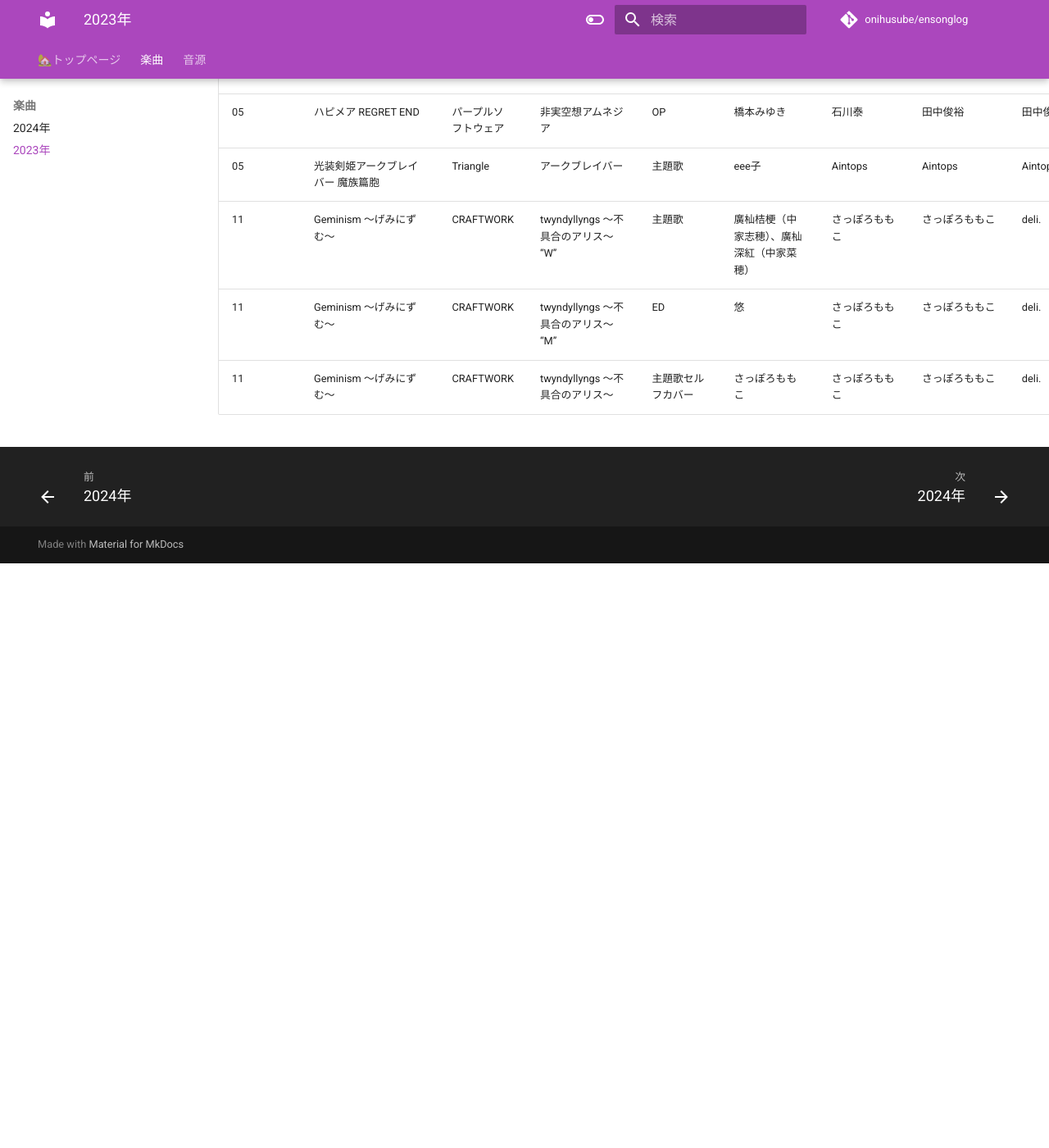
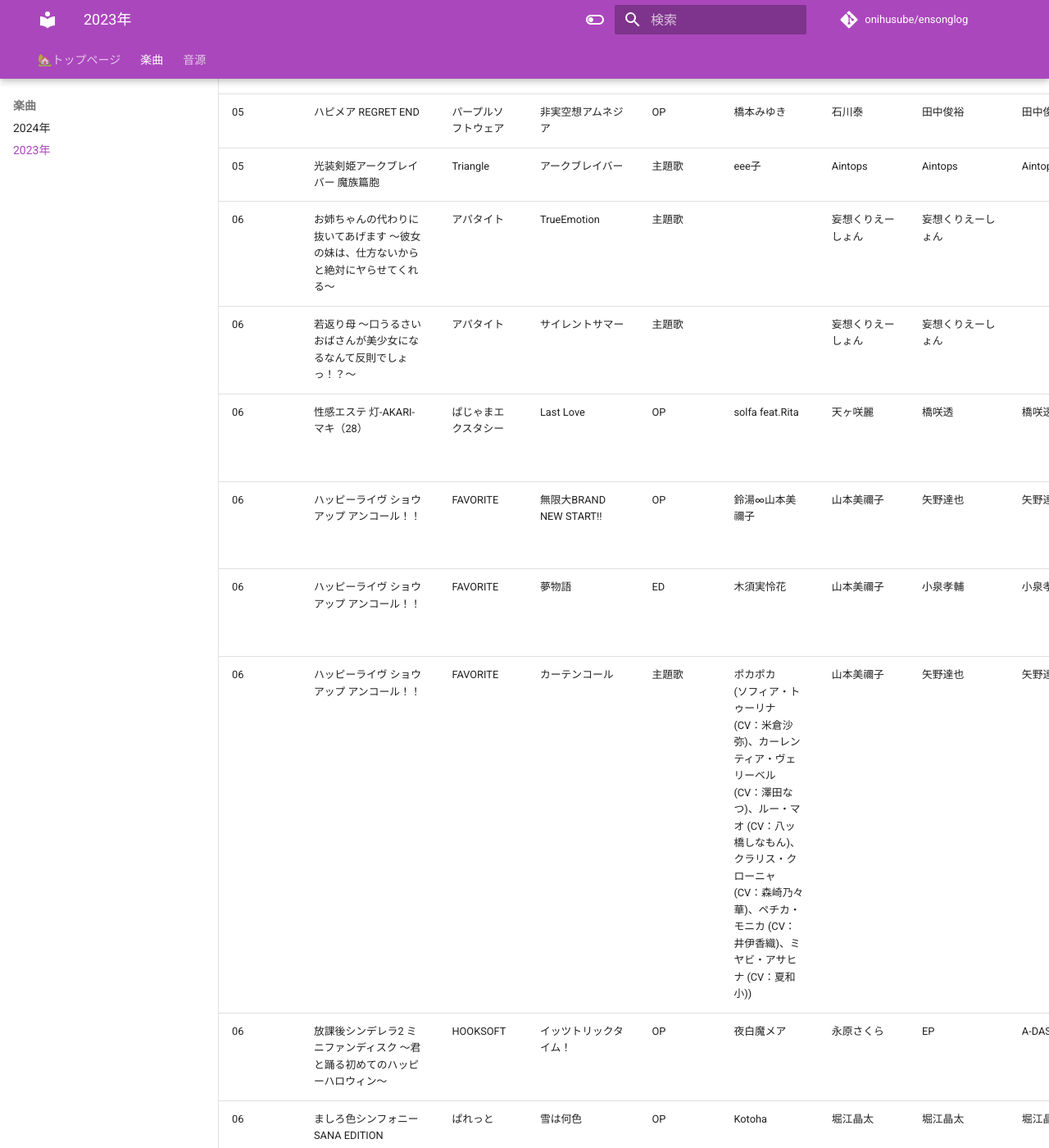
Before and after one commit to onihusube/ensonglog, an MkDocs documentation site: the page built from docs/2023/楽曲.md, in a window 1280 px wide and 1400 px high, scrolled down 9087 px. Shown: the whole window at 82% size. Built offline with MkDocs 1.6.1 and Material for MkDocs 9.7.7, drawn with Linux system fonts in a browser that asks for light colours; comment, search, counter and statistics services are not loaded; before the commit the page ends 9774 px from its top, so only the background shows below that; some of the changed text lies outside the part shown.

Commit message:
2023/06追加とクレジット追加

```diff
--- a/docs/2023/楽曲.md
+++ b/docs/2023/楽曲.md
@@ -93,6 +93,26 @@ search:
 | 05 | クリミナルボーダー 2nd offence | パープルソフトウェア | 隠恋情 原画家ver | OPカバー | さめまんま | 石川泰 | 山口たこ |  |  |  | [:fontawesome-brands-youtube:](https://www.youtube.com/watch?v=GX1nGq1zikk) |
 | 05 | ハピメア REGRET END | パープルソフトウェア | 非実空想アムネジア | OP | 橋本みゆき | 石川泰 | 田中俊裕 | 田中俊裕 | 同梱特典サウンドトラックDLカード |  |  |
 | 05 | 光装剣姫アークブレイバー 魔族篇胞 | Triangle | アークブレイバー | 主題歌 | eee子 | Aintops | Aintops | Aintops |  |  |  |
+| 06 | お姉ちゃんの代わりに抜いてあげます ～彼女の妹は、仕方ないからと絶対にヤらせてくれる～ | アパタイト | TrueEmotion | 主題歌 |  | 妄想くりえーしょん | 妄想くりえーしょん |  | ゲームディスク？ |  |  |
+| 06 | 若返り母 ～口うるさいおばさんが美少女になるなんて反則でしょっ！？～ | アパタイト | サイレントサマー | 主題歌 |  | 妄想くりえーしょん | 妄想くりえーしょん |  | ゲームディスク？ |  |  |
+| 06 | 性感エステ 灯-AKARI- マキ（28） | ぱじゃまエクスタシー | Last Love | OP | solfa feat.Rita | 天ヶ咲麗 | 橋咲透 | 橋咲透 | solfa feat.Rita　ワークスベストアルバム「Aventurier」（2023/12/29） |  |  |
+| 06 | ハッピーライヴ ショウアップ アンコール！！ | FAVORITE | 無限大BRAND NEW START!! | OP | 鈴湯∞山本美禰子 | 山本美禰子 | 矢野達也 | 矢野達也 | ハッピーライヴ ショウアップ アンコール！！ミュージックコレクション |  |  |
+| 06 | ハッピーライヴ ショウアップ アンコール！！ | FAVORITE | 夢物語 | ED | 木須実怜花 | 山本美禰子 | 小泉孝輔 | 小泉孝輔 | ハッピーライヴ ショウアップ アンコール！！ミュージックコレクション |  |  |
+| 06 | ハッピーライヴ ショウアップ アンコール！！ | FAVORITE | カーテンコール | 主題歌 | ポカポカ <br> (ソフィア・トゥーリナ (CV：米倉沙弥)、カーレンティア・ヴェリーベル (CV：澤田なつ)、ルー・マオ (CV：八ッ橋しなもん)、クラリス・クローニャ (CV：森崎乃々華)、ペチカ・モニカ (CV：井伊香織)、ミヤビ・アサヒナ (CV：夏和小)) | 山本美禰子 | 矢野達也 | 矢野達也 | ハッピーライヴ ショウアップ アンコール！！ミュージックコレクション | 劇中歌 |  |
+| 06 | 放課後シンデレラ2 ミニファンディスク ～君と踊る初めてのハッピーハロウィン～ | HOOKSOFT | イッツトリックタイム！ | OP | 夜白魔メア | 永原さくら | EP | A-DASH | ゲームディスク |  |  |
+| 06 | ましろ色シンフォニー SANA EDITION | ぱれっと | 雪は何色 | OP | Kotoha | 堀江晶太 | 堀江晶太 | 堀江晶太 | ましろ色シンフォニー SANA EDITION Maxi Single |  |  |
+| 06 | ましろ色シンフォニー SANA EDITION | ぱれっと | 春を連れて | ED | Kotoha | 堀江晶太 | 堀江晶太 | 堀江晶太 | ましろ色シンフォニー SANA EDITION Maxi Single |  |  |
+| 06 | ましろ色シンフォニー SANA EDITION | ぱれっと | 雪は何色 乾紗凪Ver. | キャラクターソング | 乾紗凪(森谷実園) | 堀江晶太 | 堀江晶太 | 堀江晶太 | ましろ色シンフォニー SANA EDITION Maxi Single |  |  |
+| 06 | ましろ色シンフォニー SANA EDITION | ぱれっと | 春を連れて 乾紗凪Ver. | キャラクターソング | 乾紗凪(森谷実園) | 堀江晶太 | 堀江晶太 | 堀江晶太 | ましろ色シンフォニー SANA EDITION Maxi Single |  |  |
 | 11 | Geminism ～げみにずむ～ | CRAFTWORK | twyndyllyngs 〜不具合のアリス〜 “W” | 主題歌 | 廣杣桔梗（中家志穂）、廣杣深紅（中家菜穂） | さっぽろももこ | さっぽろももこ | deli. | 公式劇伴音樂集（2025/01/31） |  | [:fontawesome-brands-youtube:](https://www.youtube.com/watch?v=hL88FLOFwbY) |
 | 11 | Geminism ～げみにずむ～ | CRAFTWORK | twyndyllyngs 〜不具合のアリス〜 “M” | ED | 悠 | さっぽろももこ | さっぽろももこ | deli. | 公式劇伴音樂集（2025/01/31） |  |  |
 | 11 | Geminism ～げみにずむ～ | CRAFTWORK | twyndyllyngs 〜不具合のアリス〜 | 主題歌セルフカバー | さっぽろももこ | さっぽろももこ | さっぽろももこ | deli. | [LinkCore](https://linkco.re/XMzXtUtH) |  | [:fontawesome-brands-youtube:](https://www.youtube.com/watch?v=TUiHTPwJdHY) |
+
+## 情報源クレジット
+
+上記表の作成には以下のサイトに記載の情報を利用しています
+
+- [エロゲ歌情報](https://sinergsonginfo.blog.fc2.com/)
+- [ErogameScape -エロゲー批評空間-](https://erogamescape.dyndns.org/~ap2/ero/toukei_kaiseki/)
+- [Sweet Sweet Harmony](http://sweetsweetharmony.web.fc2.com/)
+- [BANDiTの隠れ家](https://www.alchemics.co.jp/users/bandit/index.html)
```
